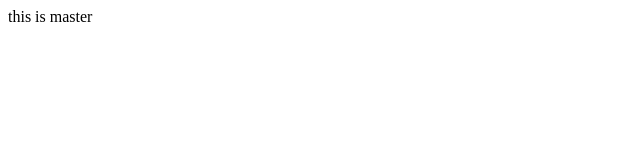
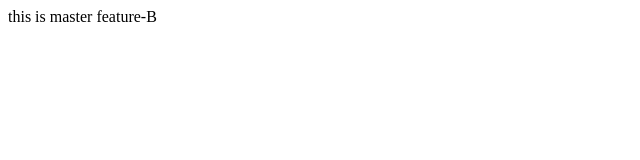
Before and after one commit to OC-JSPark/test_branch, a plain HTML site: page index.html in a window 1280 px wide. Shown: the full height of the page, 0-640 px from the left. Drawn offline with Linux system fonts and the light colour scheme.

Commit message:
update feature-B

```diff
--- a/index.html
+++ b/index.html
@@ -7,5 +7,6 @@
 </head>
 <body>
     this is master
+    feature-B
 </body>
 </html>
```
